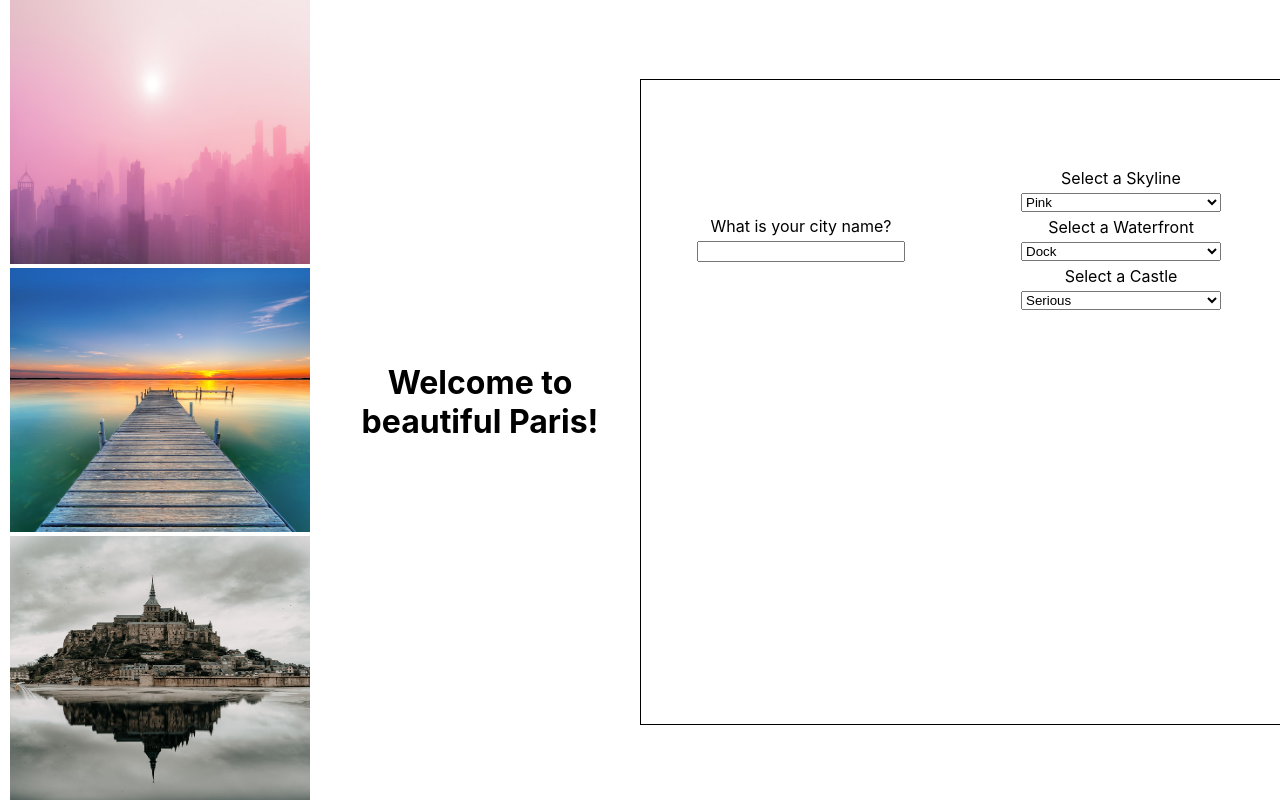
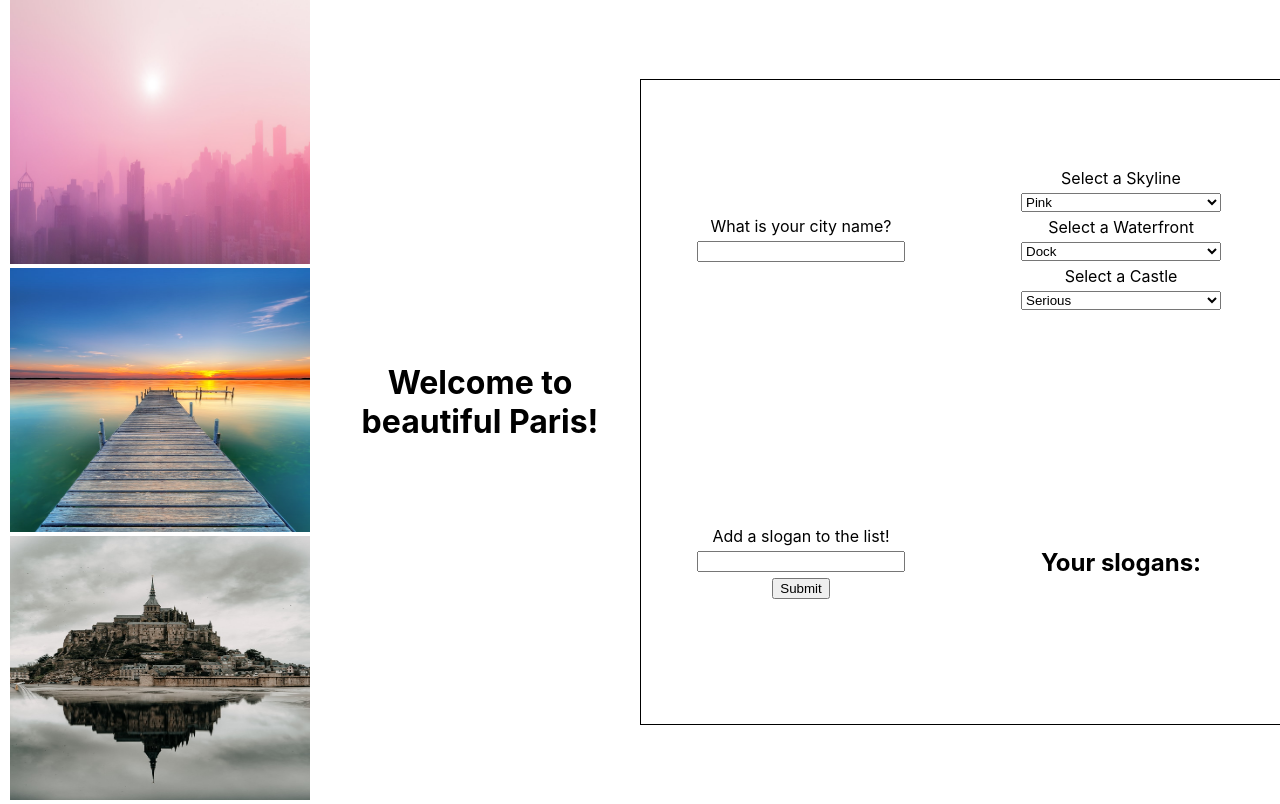
Before and after one commit to Sam-Melius/react-city-half, a React (Create React App) app: page / in a window 1280 px wide. Built offline with nearby package versions, Linux system fonts and the light colour scheme.

Commit message:
set initial slogans html in app.js

```diff
--- a/src/App.js
+++ b/src/App.js
@@ -17,6 +17,7 @@ function App() {
   // you'll need to track a city name, which starts as the city name of your choice.
   const [cityName, setCityName] = useState('Paris');
   // finally, you'll need an array of slogans, which could start out as ['The City of Excellence'] for example
+  const [slogans, setSlogans] = useState(['The city of Awesome!']);
 
   return (
     <div className="App">
@@ -43,7 +44,9 @@ function App() {
           <CastleDropdown setCastleId={setCastleId} />
         </section>
         {/* here, the SloganForm component takes in the setSlogans state handler function and the slogans array that live in state */}
+        <SloganForm setSlogans={setSlogans} />
         {/* here, the SloganList component takes the array of slogans that lives in state */}
+        <SloganList slogans={slogans} />
 
       </div>
     </div>
```
